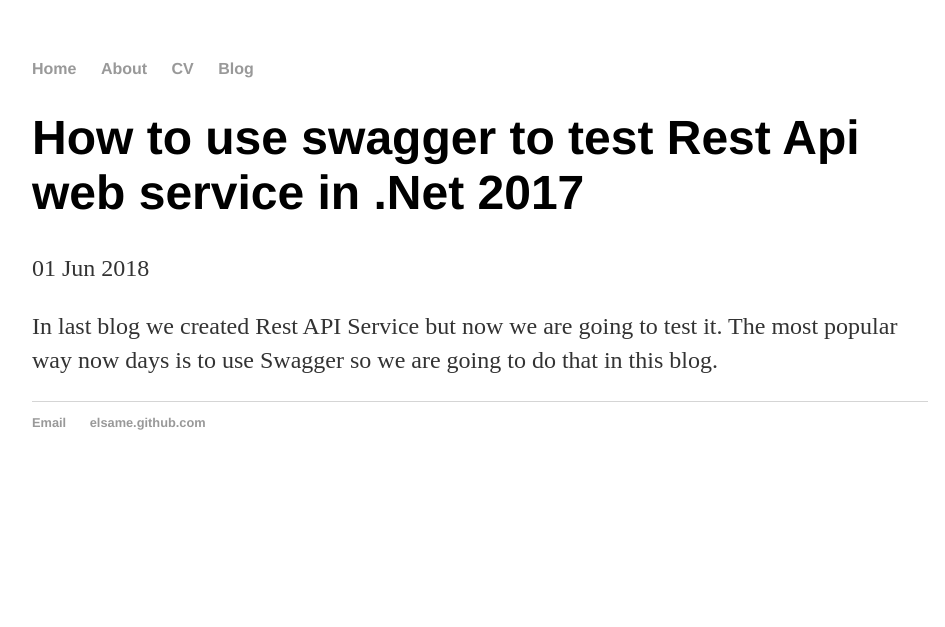
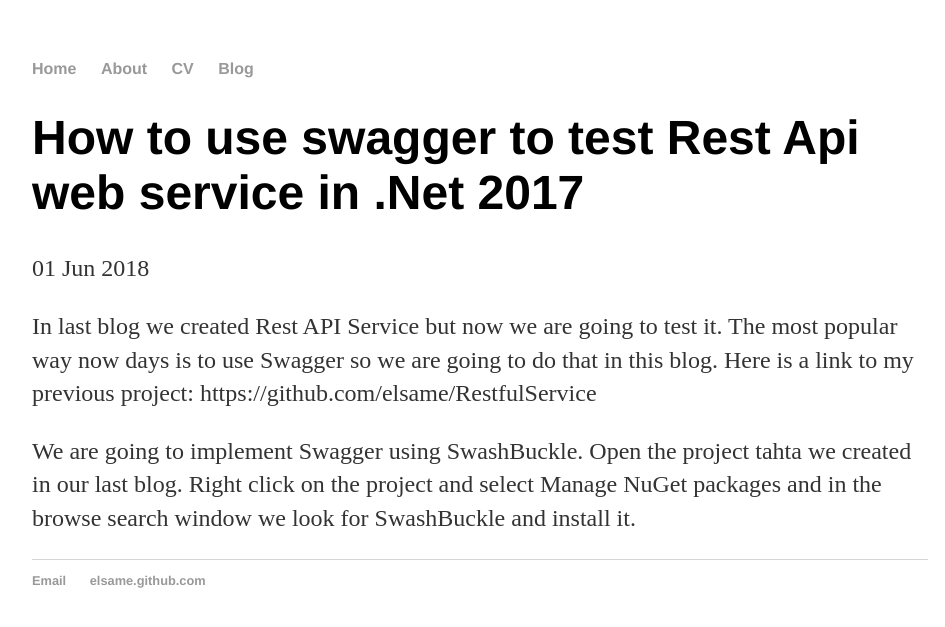
Before and after one commit to elsame/elsame.github.io, a Jekyll site: the page built from _posts/2018-06-01-how-to-use-swagger-to-test-rest-service.md, in a window 1280 px wide. Shown: the top 627 px of the page, without its empty margins (160-1105 px from the left). Built offline with Jekyll 4.4.1, drawn with Linux system fonts in a browser that asks for light colours.

Commit message:
Update 2018-06-01-how-to-use-swagger-to-test-rest-service.md

```diff
--- a/_posts/2018-06-01-how-to-use-swagger-to-test-rest-service.md
+++ b/_posts/2018-06-01-how-to-use-swagger-to-test-rest-service.md
@@ -4,4 +4,6 @@
 date: 2018-06-01
 ---
 
-In last blog we created Rest API Service but now we are going to test it. The most popular way now days is to use Swagger so we are going to do that in this blog.
+In last blog we created Rest API Service but now we are going to test it. The most popular way now days is to use Swagger so we are going to do that in this blog. Here is a link to my previous project: https://github.com/elsame/RestfulService
+
+We are going to implement Swagger using SwashBuckle. Open the project tahta we created in our last blog. Right click on the project and select Manage NuGet packages and in the browse search window we look for SwashBuckle and install it.
```
